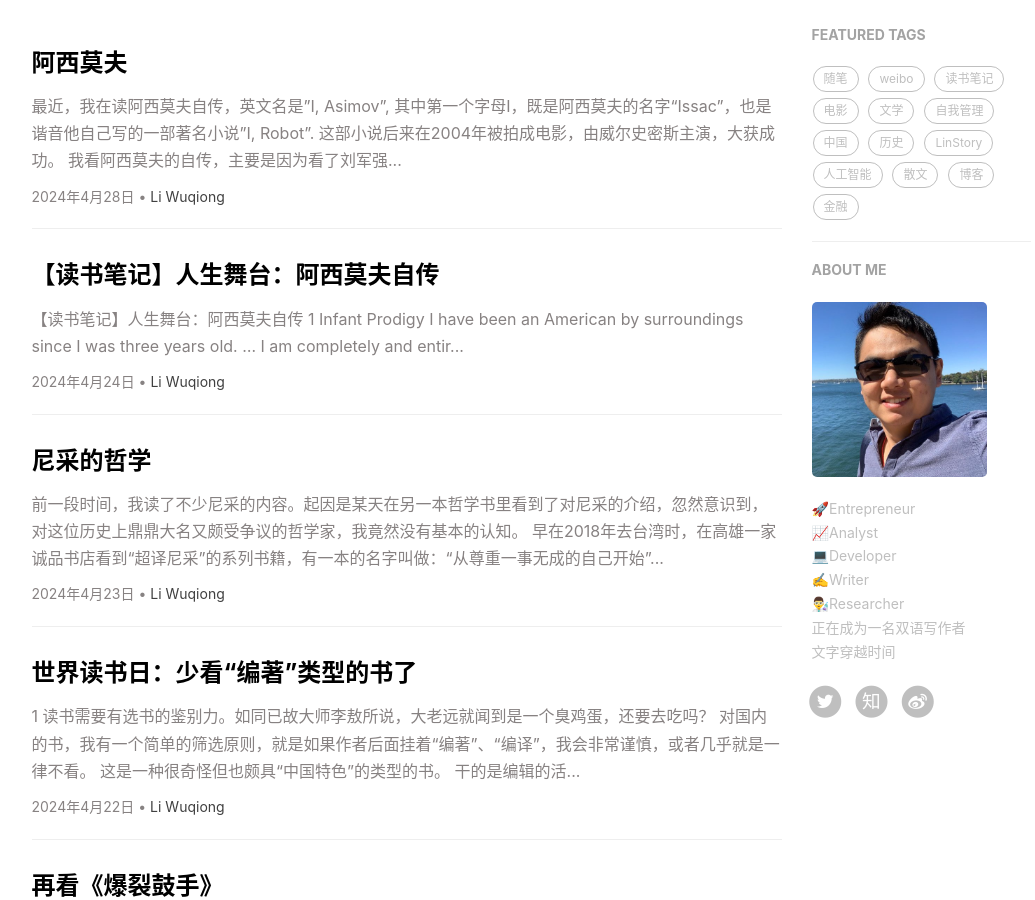
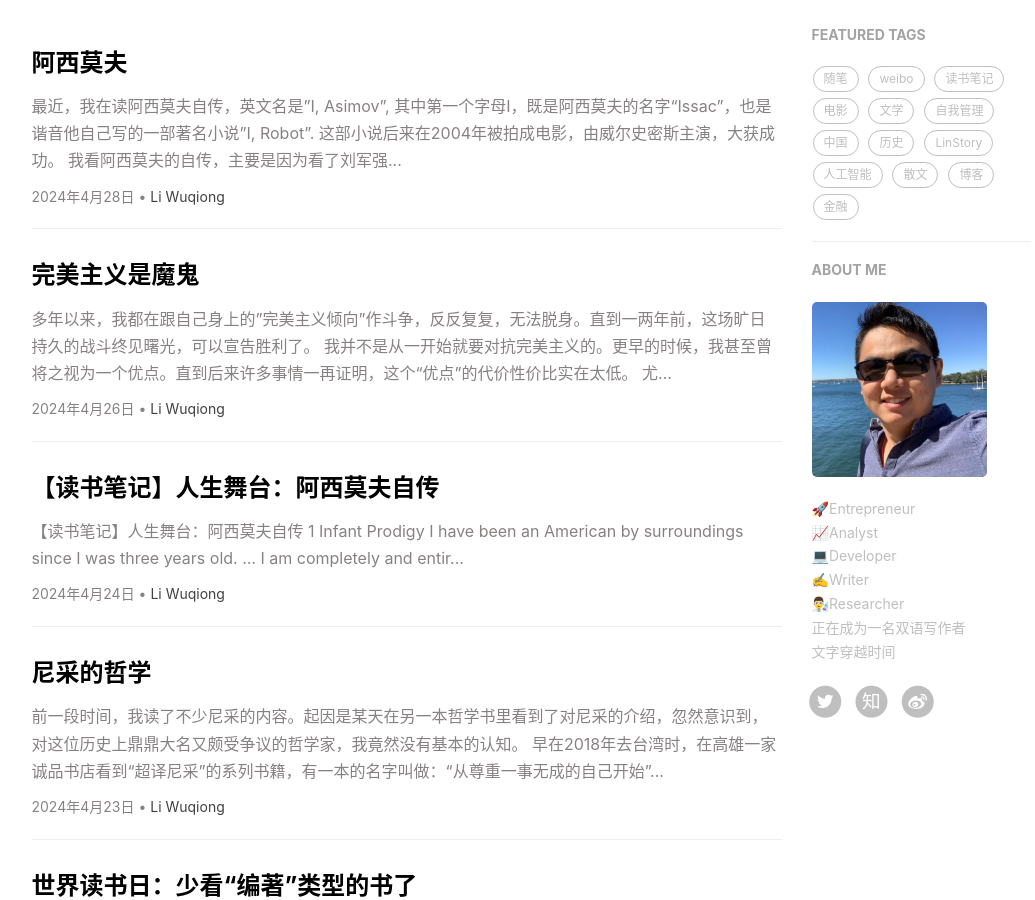
Before and after one commit to liwuqiong/blog_zh, a Jekyll site: the page built from index.html, in a window 1280 px wide and 900 px high, scrolled down 421 px. Shown: the whole window, without its empty margins (136-1171 px from the left). Built offline with Jekyll 4.4.1, drawn with Linux system fonts in a browser that asks for light colours; nearby versions of some CDN libraries; the list of posts is cut into pages by our own code; comment, search, counter and statistics services are not loaded; some of the changed text lies outside the part shown.

Commit message:
liwuqiong: 2024-04-29 12:03:36

```diff
--- a/_posts/未命名.md
+++ b/_posts/2024Q2/2024-04-26-完美主义是魔鬼.md
@@ -1,3 +1,11 @@
+---
+title: 完美主义是魔鬼
+subtitle:
+tags:
+date: 2024-04-26
+layout: post
+header-style: text
+---
 
 多年以来，我都在跟自己身上的”完美主义倾向”作斗争，反反复复，无法脱身。直到一两年前，这场旷日持久的战斗终见曙光，可以宣告胜利了。
 
```
